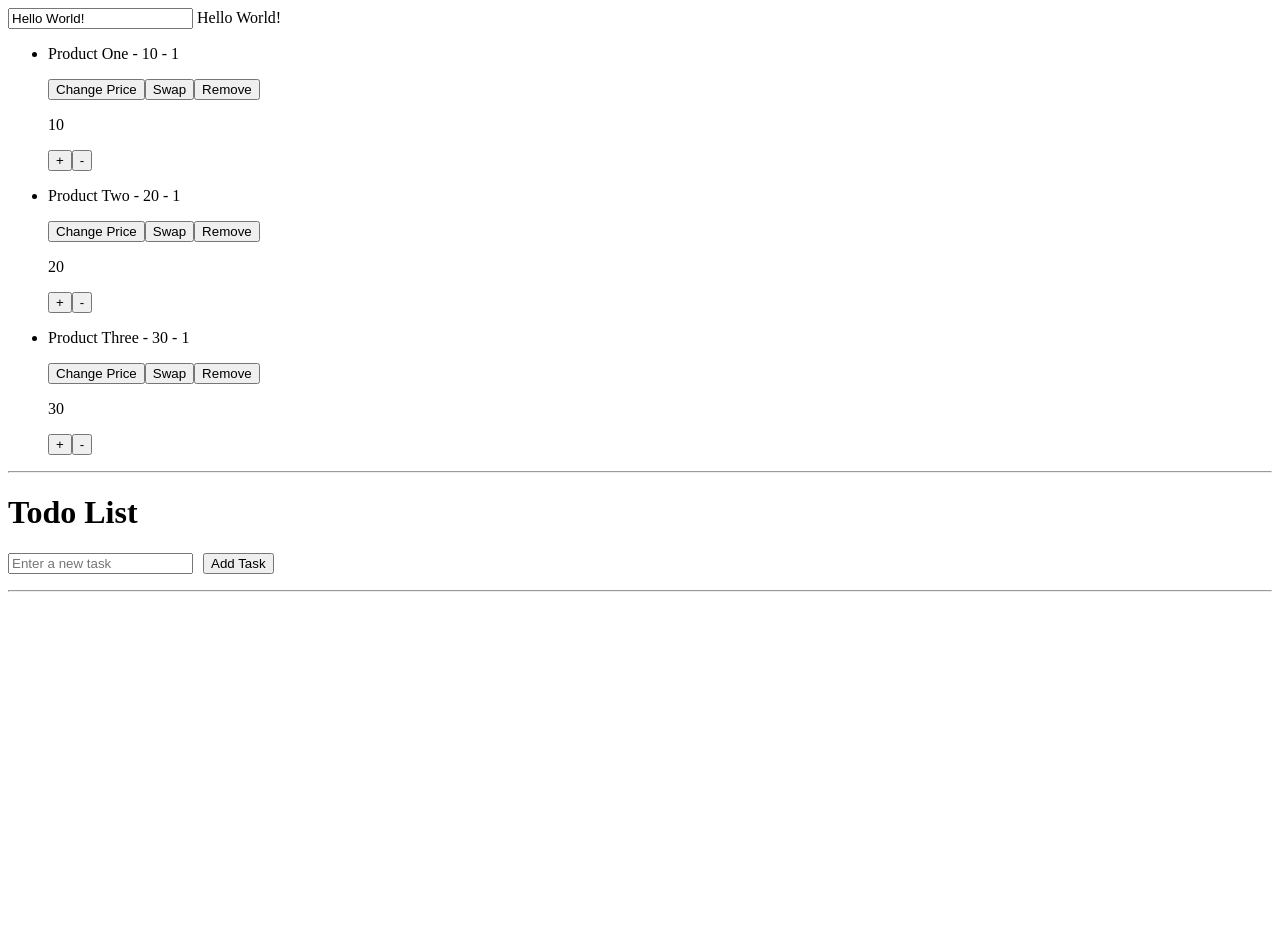
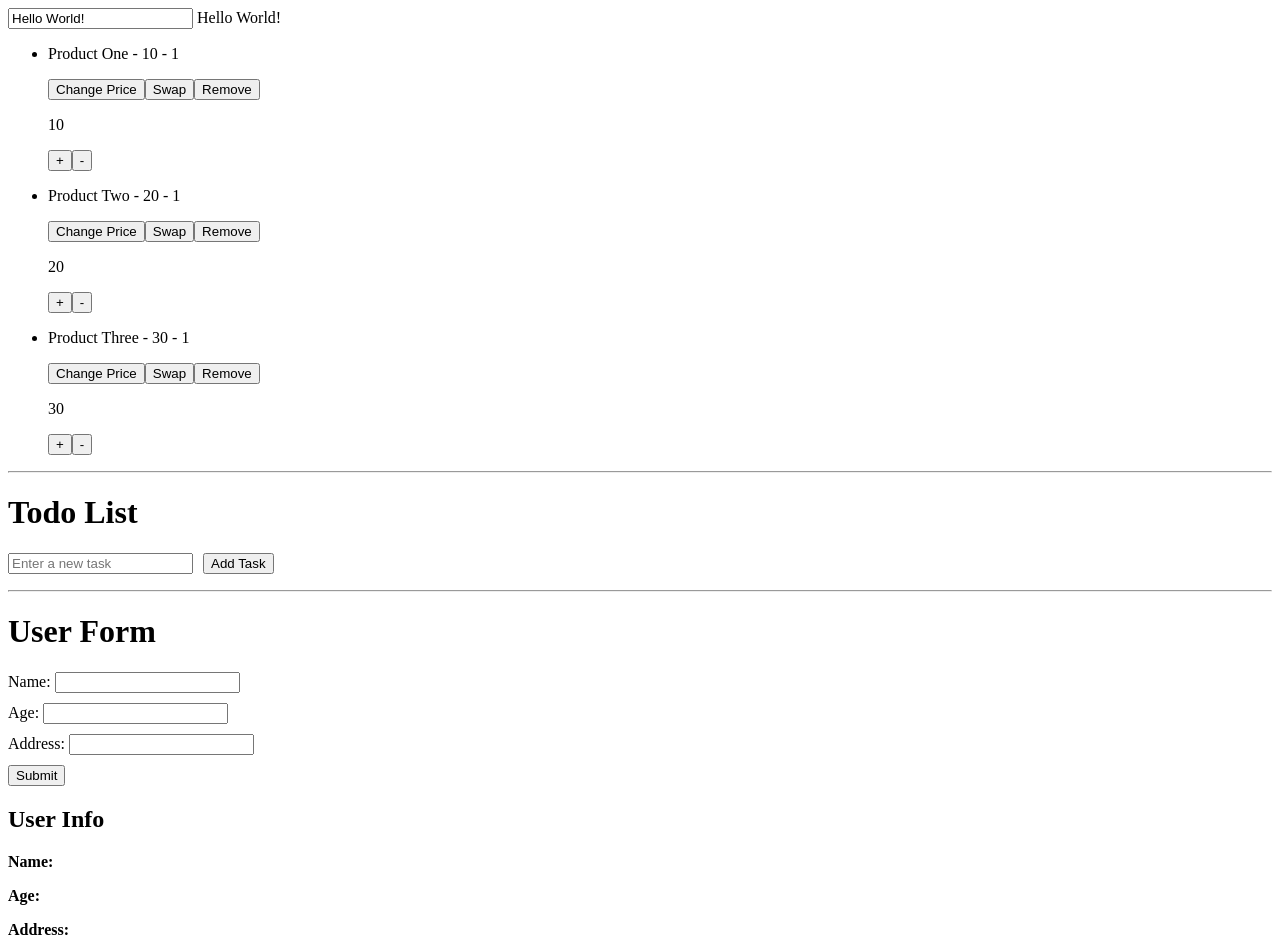
Before and after one commit to yogiifirmansyah/vue-composition-api, a Vue app: page / in a window 1280 px wide. Shown: the top 952 px of the page. Before the commit the page ends 800 px from the top, so only its background shows below. Built offline with nearby package versions, Linux system fonts and the light colour scheme.

Commit message:
Add Form Component

```diff
--- a/src/App.vue
+++ b/src/App.vue
@@ -3,6 +3,7 @@ import { ref } from "vue";
 import CartItem from "./components/CartItem.vue";
 import useCart from "./useCart";
 import TodoList from "./components/TodoList.vue";
+import Form from "./components/Form.vue";
 
 const message = ref("Hello World!");
 
@@ -40,6 +41,9 @@ addProduct([
   <!-- Creating reactive reference with the ref function -->
   <TodoList />
   <hr />
+
+  <!-- Creating reactive object with the reactive function -->
+  <Form />
 </template>
 
 <style scoped></style>
--- /dev/null
+++ b/src/components/Form.vue
@@ -0,0 +1,47 @@
+<script setup>
+import { reactive } from "vue";
+
+const user = reactive({
+  name: "",
+  age: null,
+  address: "",
+});
+
+const submitForm = () => {
+  alert(`User: ${user.name}, Age: ${user.age}, Address: ${user.address}`);
+};
+</script>
+
+<template>
+  <h1>User Form</h1>
+  <form @submit.prevent="submitForm">
+    <label>
+      Name:
+      <input v-model="user.name" type="text" />
+    </label>
+    <label>
+      Age:
+      <input v-model="user.age" type="number" />
+    </label>
+    <label>
+      Address:
+      <input v-model="user.address" type="text" />
+    </label>
+    <button type="submit">Submit</button>
+  </form>
+
+  <h2>User Info</h2>
+  <p><strong>Name:</strong> {{ user.name }}</p>
+  <p><strong>Age:</strong> {{ user.age }}</p>
+  <p><strong>Address:</strong> {{ user.address }}</p>
+</template>
+
+<style scoped>
+form {
+  margin-bottom: 20px;
+}
+label {
+  display: block;
+  margin-bottom: 10px;
+}
+</style>
```
